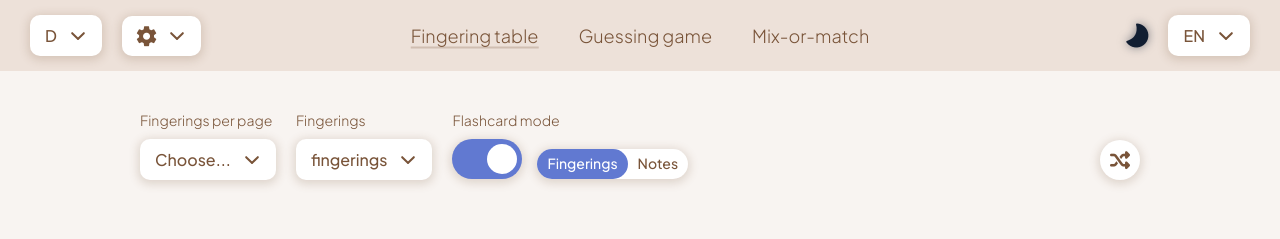
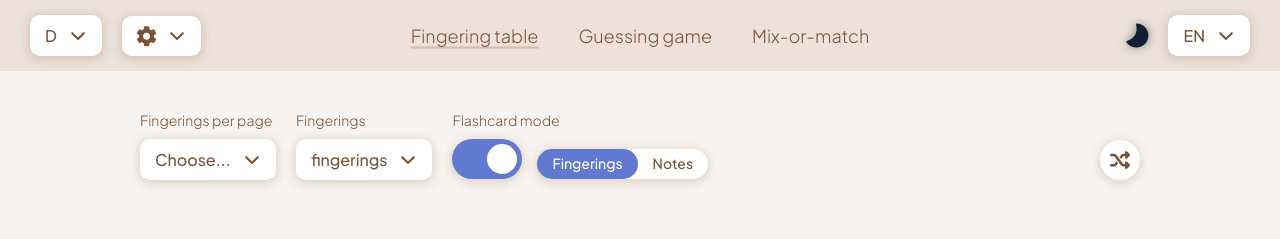
Before and after one commit to PetitChampi/whistle-buddy, a Vue app: page /fingering-table in a window 1280 px wide. Both pictures are taken after a click on the label 487 px from the left and 159 px from the top of the page. Shown: the top 239 px of the page. Built offline with nearby package versions, Linux system fonts and the light colour scheme.

Commit message:
padding fix

```diff
--- a/src/components/molecules/TextSwitch.vue
+++ b/src/components/molecules/TextSwitch.vue
@@ -48,7 +48,7 @@ function toggle(e) {
   &-option {
     &-label {
       display: inline-block;
-      padding: 5px 10px 7px;
+      padding: 5px 15px 7px;
       border-radius: 50px;
   cursor: pointer;
 
```
